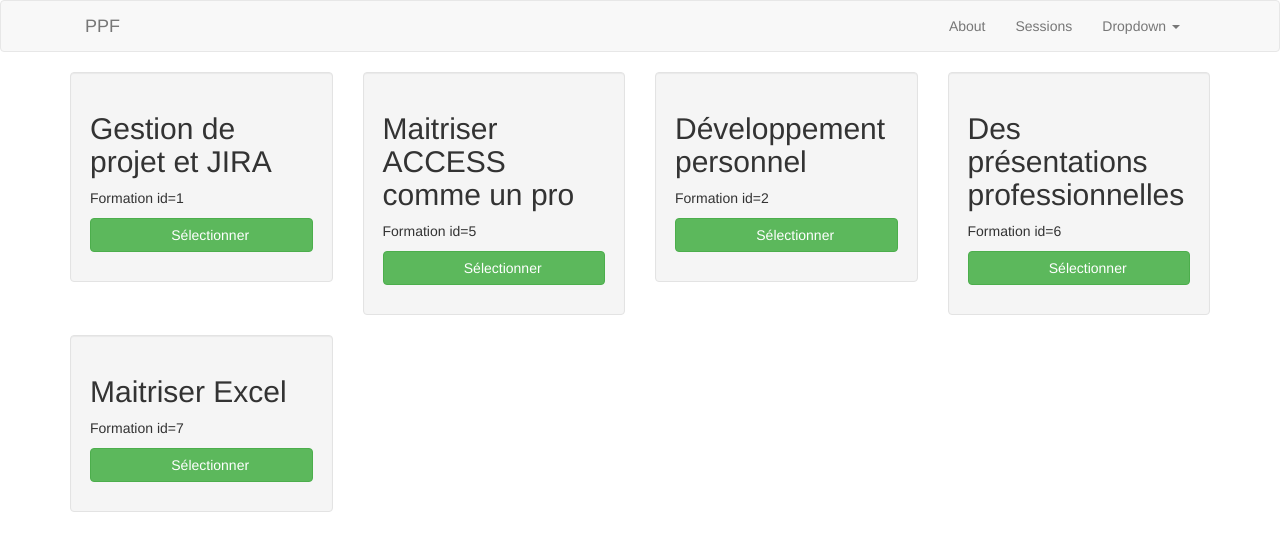
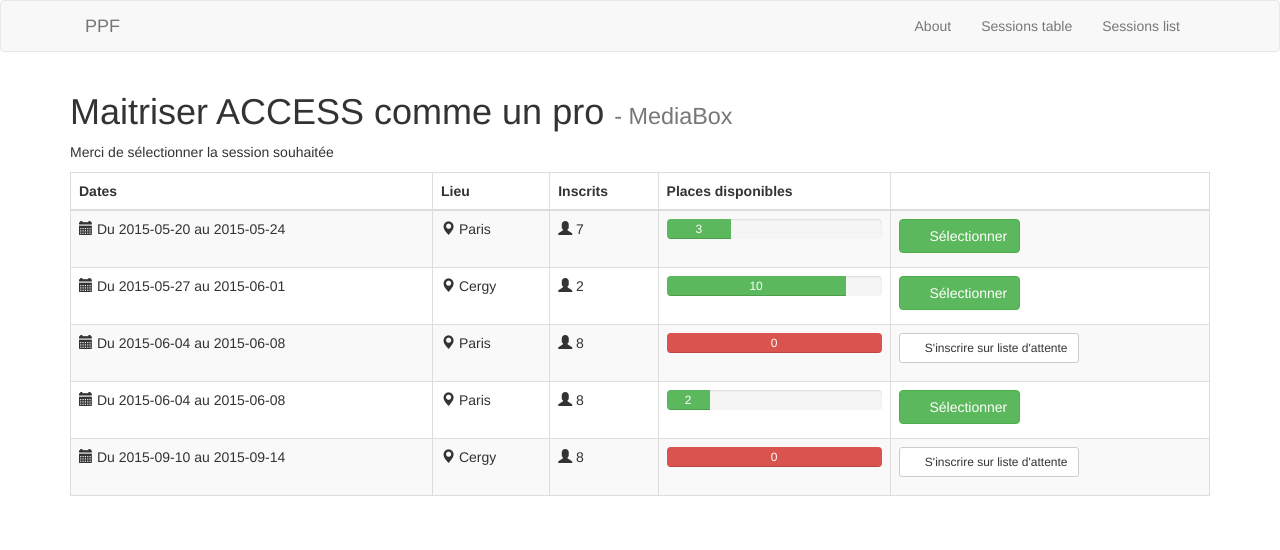
Before and after one commit to supertanuki/angular-online-subscription, a website: page public/index.html at #/sessions in a window 1280 px wide. Drawn offline with nearby package versions, Linux system fonts and the light colour scheme; some packages are replaced by stand-ins of ours; a script that the page names is missing.

Commit message:
sessions list and sessions table views

```diff
--- a/public/controller/session.js
+++ b/public/controller/session.js
@@ -7,9 +7,17 @@ angular.module('myApp.sessions', ['ngRoute'])
 		.when('/sessions', {
 			templateUrl: 'view/session/sessions.html',
 			controller: 'SessionCtrl'
+		})
+		.when('/sessions/v2', {
+			templateUrl: 'view/session/sessionsv2.html',
+			controller: 'SessionV2Ctrl'
 		});
 }])
 
 .controller('SessionCtrl', ['$scope', 'Session', function($scope, Session) {
 	$scope.sessions = Session.query();
+}])
+
+.controller('SessionV2Ctrl', ['$scope', 'Session', function($scope, Session) {
+	$scope.sessions = Session.query();
 }]);
--- a/public/css/app.css
+++ b/public/css/app.css
@@ -29,16 +29,43 @@
   padding: 0;
 }
 
+/*
+Original Bootstrap's CSS depends on empty href attributes to style cursors for several components (pagination, tabs etc.).
+But in AngularJS adding empty href attributes to link tags will cause unwanted route changes.
+This is why we need to remove empty href attributes from directive templates and as a result styling is not applied correctly.
+The remedy is simple, just add the following styling to the application:
+*/
+.nav, .pagination, .carousel, .panel-title a { cursor: pointer; }
+
+/* session radio selection */
+.toggle-radio span.glyphicon {
+    color:#fafafa;
+	font-size:80px;
+	cursor:pointer;
+}
+
+.toggle-radio.active span.glyphicon {
+    color:#5cb85c;
+}
+
+.toggle-radio input[type="radio"] {
+    display: none;
+}
+/* /session radio selection */
+
+.thumbnail {
+	color:#555;
+}
+
+
 /* session radio selection */
 .btn span.glyphicon {
     opacity: 0;
 }
-
 .btn.active span.glyphicon {
     opacity: 1;
 }
-
-[data-toggle="buttons"] .btn > input[type="radio"], [data-toggle="buttons"] .btn > input[type="checkbox"] {
+[data-toggle="buttons"] .btn input[type="radio"], [data-toggle="buttons"] .btn input[type="checkbox"] {
     display: none;
 }
 /* /session radio selection */
--- a/public/data/session/sessions.json
+++ b/public/data/session/sessions.json
@@ -1,22 +1,71 @@
-[
+{
+    "courseLabel": "Maitriser ACCESS comme un pro",
+    "organismLabel": "MediaBox",
+    "sessions" : [
         {
             "id": 1,
-        "label": "Gestion de projet et JIRA"
+            "dateBegin": "2015-05-20",
+            "dateEnd": "2015-05-24",
+            "hourBegin": "09:00",
+            "hourEnd": "17:00",
+            "nbDay": 5,
+            "nbHour" : 35,
+            "minTrainee": 5,
+            "maxTrainee": 10,
+            "subscribedTrainees": 7,
+            "place": "Paris"
+        },
+        {
+            "id": 2,
+            "dateBegin": "2015-05-27",
+            "dateEnd": "2015-06-01",
+            "hourBegin": "09:00",
+            "hourEnd": "17:00",
+            "nbDay": 5,
+            "nbHour" : 35,
+            "minTrainee": 7,
+            "maxTrainee": 12,
+            "subscribedTrainees": 2,
+            "place": "Cergy"
+        },
+        {
+            "id": 3,
+            "dateBegin": "2015-06-04",
+            "dateEnd": "2015-06-08",
+            "hourBegin": "09:30",
+            "hourEnd": "17:30",
+            "nbDay": 5,
+            "nbHour" : 35,
+            "minTrainee": 4,
+            "maxTrainee": 8,
+            "subscribedTrainees": 8,
+            "place": "Paris"
+        },
+        {
+            "id": 4,
+            "dateBegin": "2015-06-04",
+            "dateEnd": "2015-06-08",
+            "hourBegin": "09:30",
+            "hourEnd": "17:30",
+            "nbDay": 5,
+            "nbHour" : 35,
+            "minTrainee": 4,
+            "maxTrainee": 10,
+            "subscribedTrainees": 8,
+            "place": "Paris"
         },
         {
             "id": 5,
-        "label": "Maitriser ACCESS comme un pro"
-    },
-    {
-        "id": 2,
-        "label": "Développement personnel"
-    },
-    {
-        "id": 6,
-        "label": "Des présentations professionnelles"
-    },
-    {
-        "id": 7,
-        "label": "Maitriser Excel"
+            "dateBegin": "2015-09-10",
+            "dateEnd": "2015-09-14",
+            "hourBegin": "09:30",
+            "hourEnd": "17:15",
+            "nbDay": 5,
+            "nbHour" : 35,
+            "minTrainee": 5,
+            "maxTrainee": 8,
+            "subscribedTrainees": 8,
+            "place": "Cergy"
         }
     ]
+}
--- /dev/null
+++ b/public/filter/filters.js
@@ -0,0 +1,9 @@
+angular.module('myApp.filters', []).filter('showOnce', function() {
+   var prevVal = null;
+   return function(input) {
+     if (prevVal !== input) {
+       prevVal = input;
+       return prevVal;
+     }
+   };
+});
--- a/public/index.html
+++ b/public/index.html
@@ -1,8 +1,8 @@
 <!DOCTYPE html>
-<!--[if lt IE 7]>      <html lang="en" ng-app="myApp" class="no-js lt-ie9 lt-ie8 lt-ie7"> <![endif]-->
-<!--[if IE 7]>         <html lang="en" ng-app="myApp" class="no-js lt-ie9 lt-ie8"> <![endif]-->
-<!--[if IE 8]>         <html lang="en" ng-app="myApp" class="no-js lt-ie9"> <![endif]-->
-<!--[if gt IE 8]><!--> <html lang="en" ng-app="myApp" class="no-js"> <!--<![endif]-->
+<!--[if lt IE 7]>      <html lang="fr" ng-app="myApp" class="no-js lt-ie9 lt-ie8 lt-ie7"> <![endif]-->
+<!--[if IE 7]>         <html lang="fr" ng-app="myApp" class="no-js lt-ie9 lt-ie8"> <![endif]-->
+<!--[if IE 8]>         <html lang="fr" ng-app="myApp" class="no-js lt-ie9"> <![endif]-->
+<!--[if gt IE 8]><!--> <html lang="fr" ng-app="myApp" class="no-js"> <!--<![endif]-->
 <head>
 	<meta charset="utf-8">
 	<meta http-equiv="X-UA-Compatible" content="IE=edge">
@@ -32,35 +32,68 @@
 		    <div class="collapse navbar-collapse" id="navbar-collapse">
 		      <ul class="nav navbar-nav navbar-right">
 		        <li><a href="/#/about">About</a></li>
-		        <li><a href="/#/sessions">Sessions</a></li>
-		        <li class="dropdown">
-		          <a href="#" class="dropdown-toggle" data-toggle="dropdown" role="button" aria-expanded="false">Dropdown <span class="caret"></span></a>
-		          <ul class="dropdown-menu" role="menu">
-		            <li><a href="#">Action</a></li>
-		            <li><a href="#">Another action</a></li>
-		            <li><a href="#">Something else here</a></li>
-		            <li class="divider"></li>
-		            <li><a href="#">Separated link</a></li>
-		          </ul>
-		        </li>
+		        <li><a href="/#/sessions">Sessions table</a></li>
+		        <li><a href="/#/sessions/v2">Sessions list</a></li>
+<!-- 		        <li class="dropdown"> -->
+<!-- 		          <a href="" class="dropdown-toggle" data-toggle="dropdown" role="button" aria-expanded="false">Dropdown <span class="caret"></span></a> -->
+<!-- 		          <ul class="dropdown-menu" role="menu"> -->
+<!-- 		            <li><a href="">Action</a></li> -->
+<!-- 		            <li><a href="">Another action</a></li> -->
+<!-- 		            <li><a href="">Something else here</a></li> -->
+<!-- 		            <li class="divider"></li> -->
+<!-- 		            <li><a href="">Separated link</a></li> -->
+<!-- 		          </ul> -->
+<!-- 		        </li> -->
 		      </ul>
 		    </div><!-- /.navbar-collapse -->
 		  </div><!-- /.container-fluid -->
 	  </div>
 	</nav>
 
+
+
     <div class="container" ng-view>
 	</div>
 
+<!--
+<label class="toggle-radio">
+    <input type="radio" name="radio" id="0" value="0" autocomplete="off">
+    <span class="glyphicon glyphicon-ok"></span>
+</label>
+<label class="toggle-radio">
+    <input type="radio" name="radio" id="1" value="1" autocomplete="off">
+    <span class="glyphicon glyphicon-ok"></span>
+</label>
+<label class="toggle-radio">
+    <input type="radio" name="radio" id="2" value="2" autocomplete="off">
+    <span class="glyphicon glyphicon-ok"></span>
+</label>
+
+/
+
+<label class="toggle-radio">
+    <input type="radio" name="radioX" id="1" value="1" autocomplete="off">
+    <span class="glyphicon glyphicon-ok"></span>
+</label>
+<label class="toggle-radio">
+    <input type="radio" name="radioX" id="2" value="2" autocomplete="off">
+    <span class="glyphicon glyphicon-ok"></span>
+</label>
+-->
 
 	<script src="bower_components/angular/angular.js"></script>
 	<script src="bower_components/angular-route/angular-route.js"></script>
     <script src="bower_components/angular-resource/angular-resource.js"></script>
 	<script src="bower_components/jquery/dist/jquery.js"></script>
-	<script src="bower_components/bootstrap/dist/js/bootstrap.js"></script>
+
+    <script src="bower_components/bootstrap/dist/js/bootstrap.js"></script>
+	<script src="bower_components/angular-bootstrap/ui-bootstrap.js"></script>
+	<script src="bower_components/angular-bootstrap/ui-bootstrap-tpls.js"></script>
 
 	<script src="app.js"></script>
 	<script src="service/services.js"></script>
+	<script src="filter/filters.js"></script>
 	<script src="controller/session.js"></script>
+	<script src="components/view/toggle-radio.js"></script>
 </body>
 </html>
--- a/public/service/services.js
+++ b/public/service/services.js
@@ -2,16 +2,18 @@
 
 /* Services */
 
+var version = '?v=' + (new Date().getTime());
+
 angular.module('myApp.services', ['ngResource'])
 
 .factory('Session', ['$resource', function($resource) {
-	return $resource('data/session/:sessionId.json', {}, {
-		query: {method:'GET', params:{sessionId:'sessions'}, isArray:true}
+	return $resource('data/session/:sessionId.json' + version, {}, {
+		query: {method:'GET', params:{sessionId:'sessions'}}
 	});
 }])
 
 .factory('User', ['$resource', function($resource) {
-	return $resource('data/user/:userId.json', {}, {
+	return $resource('data/user/:userId.json' + version, {}, {
 		query: {method:'GET'}
 	});
 }]);
--- a/public/view/session/sessions.html
+++ b/public/view/session/sessions.html
@@ -1,17 +1,59 @@
-<div class="row" data-toggle="buttons">
+<h1>{{sessions.courseLabel}} <small>- {{sessions.organismLabel}}</small></h1>
+<p>Merci de sélectionner la session souhaitée</p>
 
-  <div class="col-xs-12 col-sm-3" ng-repeat="session in sessions">
-    <div class="well">
-        <h2>{{session.label}}</h2>
-        <p>Formation id={{session.id}}</p>
-        <p>
-            <label class="btn btn-success btn-block">
-                <input type="radio" name="options" id="option{{session.id}}" value="{{session.id}}" autocomplete="off">
-                <span class="glyphicon glyphicon-ok"></span>
-                Sélectionner
-            </label>
-        </p>
-    </div>
-  </div>
+<div class="table-responsive">
+  <table class="table table-bordered table-striped table-hover">
+    <thead>
+	    <tr>
+	        <th>Dates</th>
+	        <th>Lieu</th>
+            <th>Inscrits</th>
+	        <th>Places disponibles</th>
+	        <th></th>
+        </tr>
+    </thead>
 
+    <tbody data-toggle="buttons">
+	    <tr ng-repeat="session in sessions.sessions">
+	        <td>
+	           <span class="glyphicon glyphicon-calendar"></span>
+	           Du {{session.dateBegin}} au {{session.dateEnd}}
+            </td>
+	        <td><span class="glyphicon glyphicon-map-marker"></span> {{session.place}}</td>
+            <td>
+               <span class="glyphicon glyphicon-user"></span> {{session.subscribedTrainees}}
+            </td>
+	        <td>
+				<div class="progress">
+					<div ng-if="session.maxTrainee - session.subscribedTrainees == 0"
+					   class="progress-bar progress-bar-danger"
+					   tooltip-placement="top" tooltip="Nombre d'inscrits maximum atteint" tooltip-trigger="mouseenter"
+					   style="width: 100%">
+						  {{session.maxTrainee - session.subscribedTrainees}}
+					</div>
+
+					<div ng-if="session.subscribedTrainees < session.maxTrainee"
+					   class="progress-bar progress-bar-success"
+					   tooltip-placement="top" tooltip="Nombre de places encore disponibles" tooltip-trigger="mouseenter"
+					   style="width: {{100 * (session.maxTrainee - session.subscribedTrainees) / session.maxTrainee}}%">
+					     {{session.maxTrainee - session.subscribedTrainees}}
+					</div>
+				</div>
+            </td>
+            <td>
+                <label class="btn btn-success" ng-if="session.maxTrainee - session.subscribedTrainees > 0">
+                    <input type="radio" name="selectedSession" id="selectedSession{{session.id}}" value="{{session.id}}" autocomplete="off">
+                    <span class="glyphicon glyphicon-ok"></span>
+                    Sélectionner
+                </label>
+
+                <label class="btn btn-default btn-sm" ng-if="session.maxTrainee - session.subscribedTrainees == 0">
+                    <input type="radio" name="waitListSession" id="waitListSession{{session.id}}" value="{{session.id}}" autocomplete="off">
+                    <span class="glyphicon glyphicon-ok"></span>
+                    S'inscrire sur liste d'attente
+                </label>
+            </td>
+	    </tr>
+    </tbody>
+  </table>
 </div>
```
Also changed, not shown: public/app.js (+5 -3 lines), public/components/view/toggle-radio.js (added, +25 -0 lines), public/view/session/sessionsv2.html (added, +58 -0 lines). Lines whose indentation alone changed are shown as unchanged.
